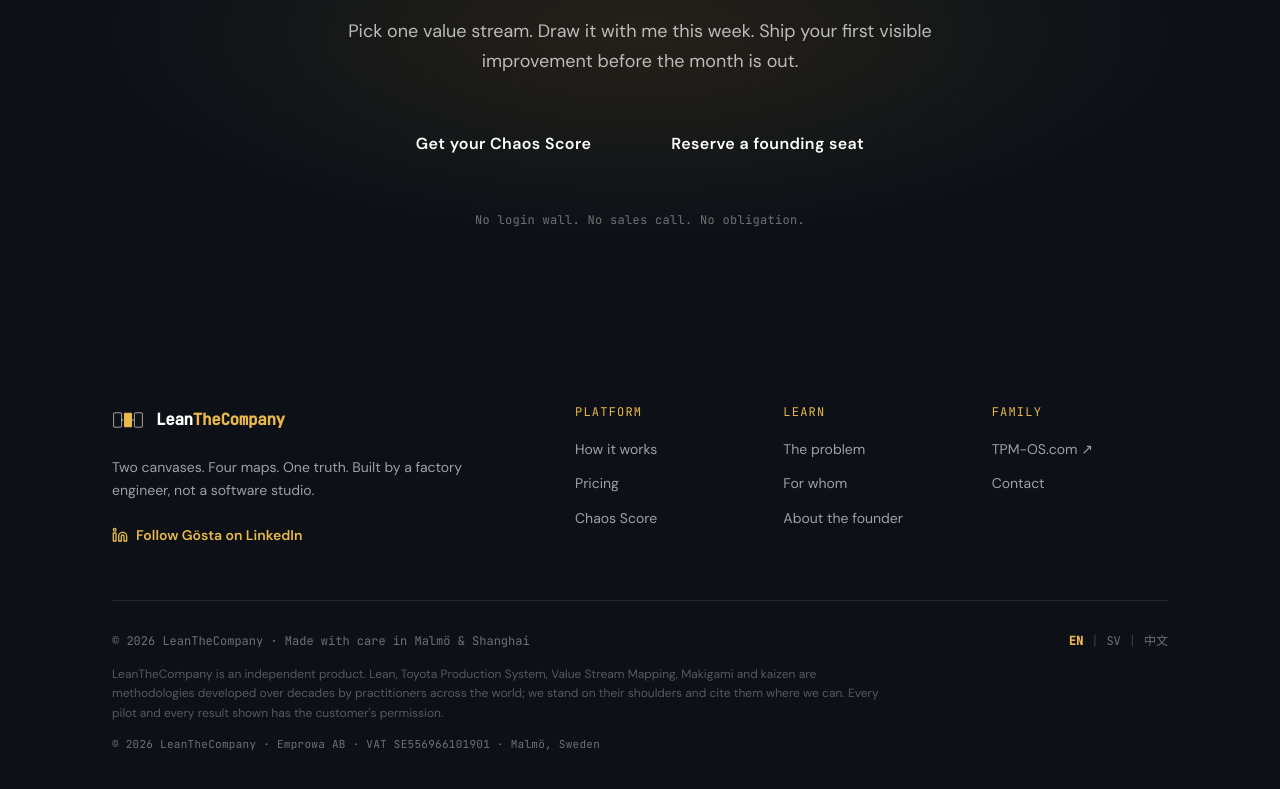
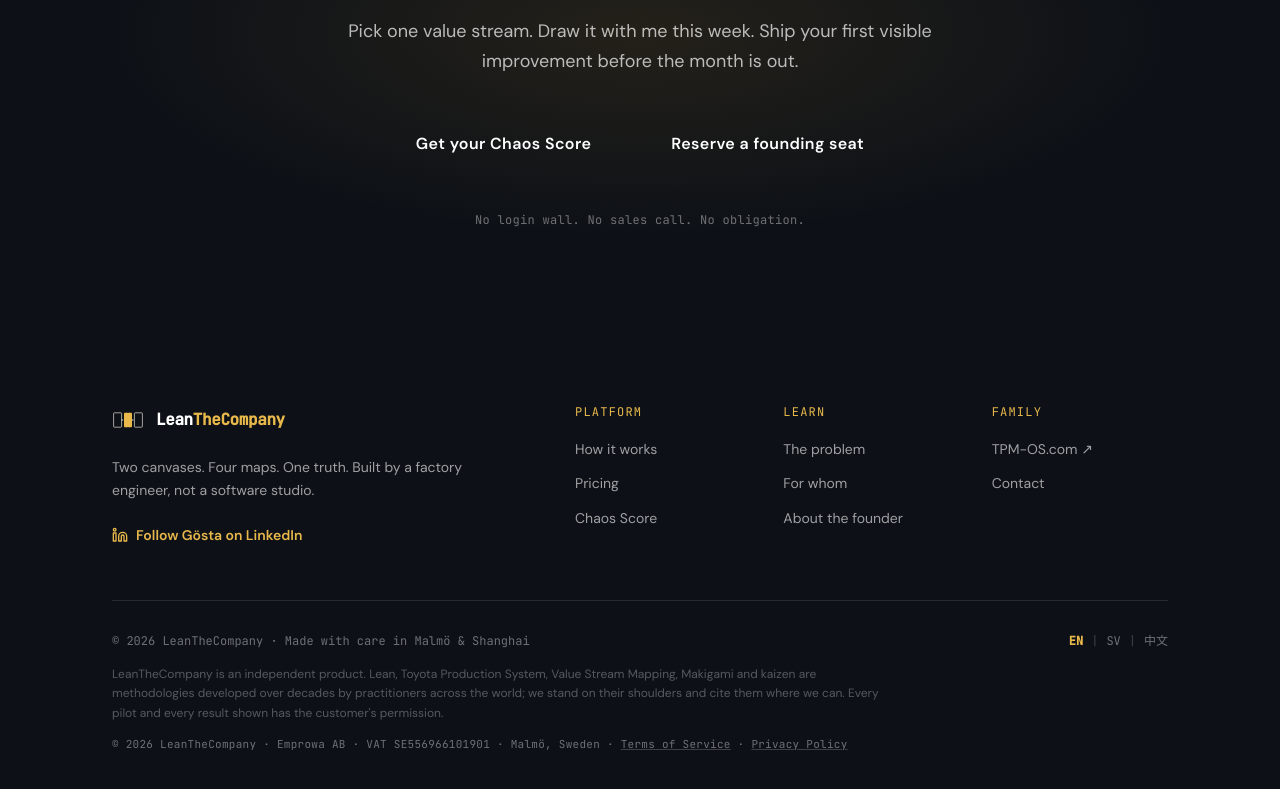
Before and after one commit to gostaallan/leanthecompany-web, a Next.js app: page /en in a window 1280 px wide. Shown: the part 9739-10528 px from the top of the page. Built offline with nearby package versions, Linux system fonts and the light colour scheme.

Commit message:
Footer links to Terms of Service and Privacy Policy

```diff
--- a/src/components/marketing/Footer.tsx
+++ b/src/components/marketing/Footer.tsx
@@ -140,6 +140,20 @@ export function Footer() {
 
         <p className="text-[11px] text-white/40 mt-3 font-mono tracking-wide">
           {t('legal')}
+          {' · '}
+          <a
+            href="https://app.leanthecompany.com/terms"
+            className="underline decoration-white/20 hover:text-white/70 transition-colors"
+          >
+            {t('termsLink')}
+          </a>
+          {' · '}
+          <a
+            href="https://app.leanthecompany.com/privacy"
+            className="underline decoration-white/20 hover:text-white/70 transition-colors"
+          >
+            {t('privacyLink')}
+          </a>
         </p>
 
       </div>
--- a/src/locales/en.json
+++ b/src/locales/en.json
@@ -342,6 +342,8 @@
         "contact": "Contact"
       }
     },
-    "legal": "© 2026 LeanTheCompany · Emprowa AB · VAT SE556966101901 · Malmö, Sweden"
+    "legal": "© 2026 LeanTheCompany · Emprowa AB · VAT SE556966101901 · Malmö, Sweden",
+    "termsLink": "Terms of Service",
+    "privacyLink": "Privacy Policy"
   }
 }
--- a/src/locales/sv.json
+++ b/src/locales/sv.json
@@ -342,6 +342,8 @@
         "contact": "Kontakt"
       }
     },
-    "legal": "© 2026 LeanTheCompany · Emprowa AB · Momsreg.nr SE556966101901 · Malmö, Sverige"
+    "legal": "© 2026 LeanTheCompany · Emprowa AB · Momsreg.nr SE556966101901 · Malmö, Sverige",
+    "termsLink": "Användarvillkor",
+    "privacyLink": "Integritetspolicy"
   }
 }
--- a/src/locales/zh.json
+++ b/src/locales/zh.json
@@ -342,6 +342,8 @@
         "contact": "联系我们"
       }
     },
-    "legal": "© 2026 LeanTheCompany · Emprowa AB · 增值税号 SE556966101901 · 瑞典马尔默"
+    "legal": "© 2026 LeanTheCompany · Emprowa AB · 增值税号 SE556966101901 · 瑞典马尔默",
+    "termsLink": "服务条款",
+    "privacyLink": "隐私政策"
   }
 }
```
